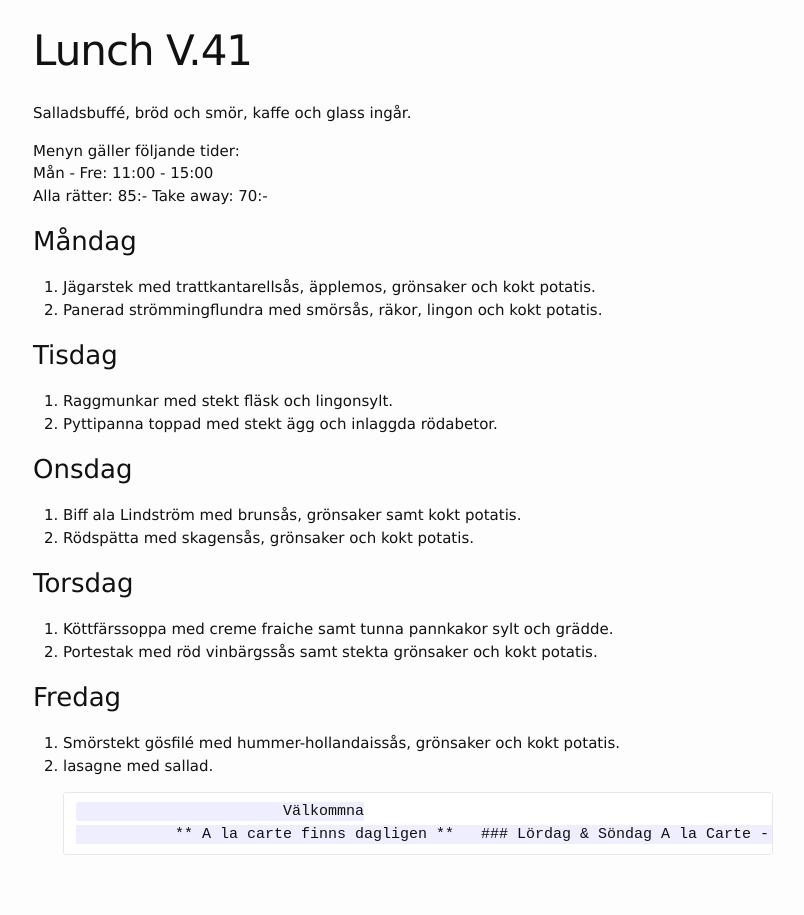
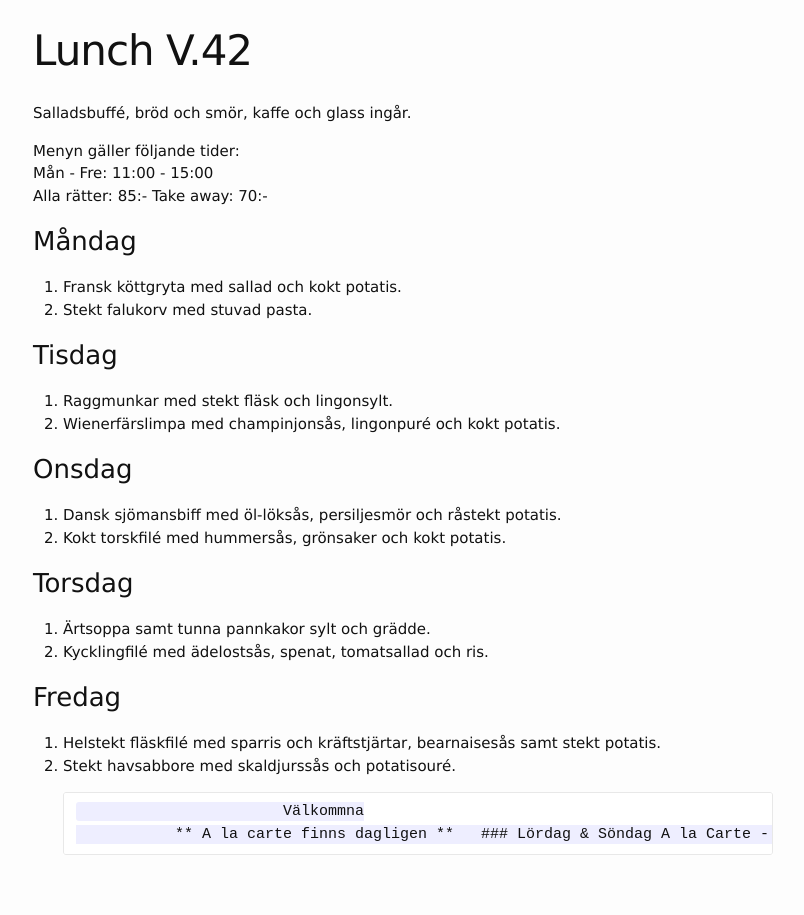
Before and after one commit to FarInn62/farinn62.github.io, a Jekyll site: the page built from lunch.md, in a window 1280 px wide. Shown: the whole page, without its empty margins (237-1041 px from the left). Built offline with Jekyll 4.4.1, drawn with Linux system fonts in a browser that asks for light colours.

Commit message:
Update lunch.md

```diff
--- a/lunch.md
+++ b/lunch.md
@@ -1,6 +1,6 @@
 ---
 layout: foodmenu
-title: Lunch V.41
+title: Lunch V.42
 permalink: /lunch/
 published: true
 ---
@@ -11,24 +11,24 @@ Mån - Fre: 11:00 - 15:00
 Alla rätter: 85:- Take away: 70:-
 
 ### Måndag
-1. Jägarstek med trattkantarellsås, äpplemos, grönsaker och kokt potatis.
-2. Panerad strömmingflundra med smörsås, räkor, lingon och kokt potatis.
+1. Fransk köttgryta med sallad och kokt potatis.
+2. Stekt falukorv med stuvad pasta.
 
 ### Tisdag
 1. Raggmunkar med stekt fläsk och lingonsylt.
-2. Pyttipanna toppad med stekt ägg och inlaggda rödabetor.
+2. Wienerfärslimpa med champinjonsås, lingonpuré och kokt potatis.
 
 ### Onsdag
-1. Biff ala Lindström med brunsås, grönsaker samt kokt potatis.
-2. Rödspätta med skagensås, grönsaker och kokt potatis.
+1. Dansk sjömansbiff med öl-löksås, persiljesmör och råstekt potatis.
+2. Kokt torskfilé med hummersås, grönsaker och kokt potatis.
 
 ### Torsdag
-1. Köttfärssoppa med creme fraiche samt tunna pannkakor sylt och grädde.
-2. Portestak med röd vinbärgssås samt stekta grönsaker och kokt potatis.
+1. Ärtsoppa samt tunna pannkakor sylt och grädde.
+2. Kycklingfilé med ädelostsås, spenat, tomatsallad och ris.
 
 ### Fredag
-1. Smörstekt gösfilé med hummer-hollandaissås, grönsaker och kokt potatis.
-2. lasagne med sallad.
+1. Helstekt fläskfilé med sparris och kräftstjärtar, bearnaisesås samt stekt potatis.
+2. Stekt havsabbore med skaldjurssås och potatisouré.
 
                               Välkommna
                   ** A la carte finns dagligen **
```
